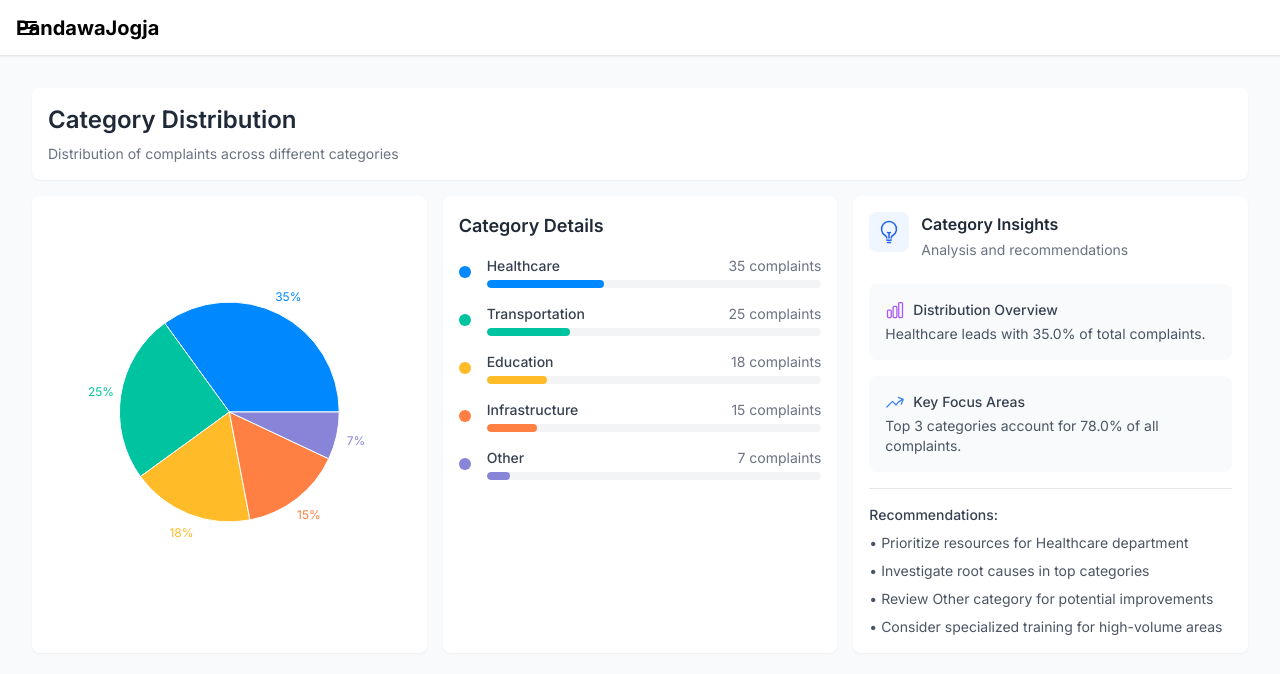
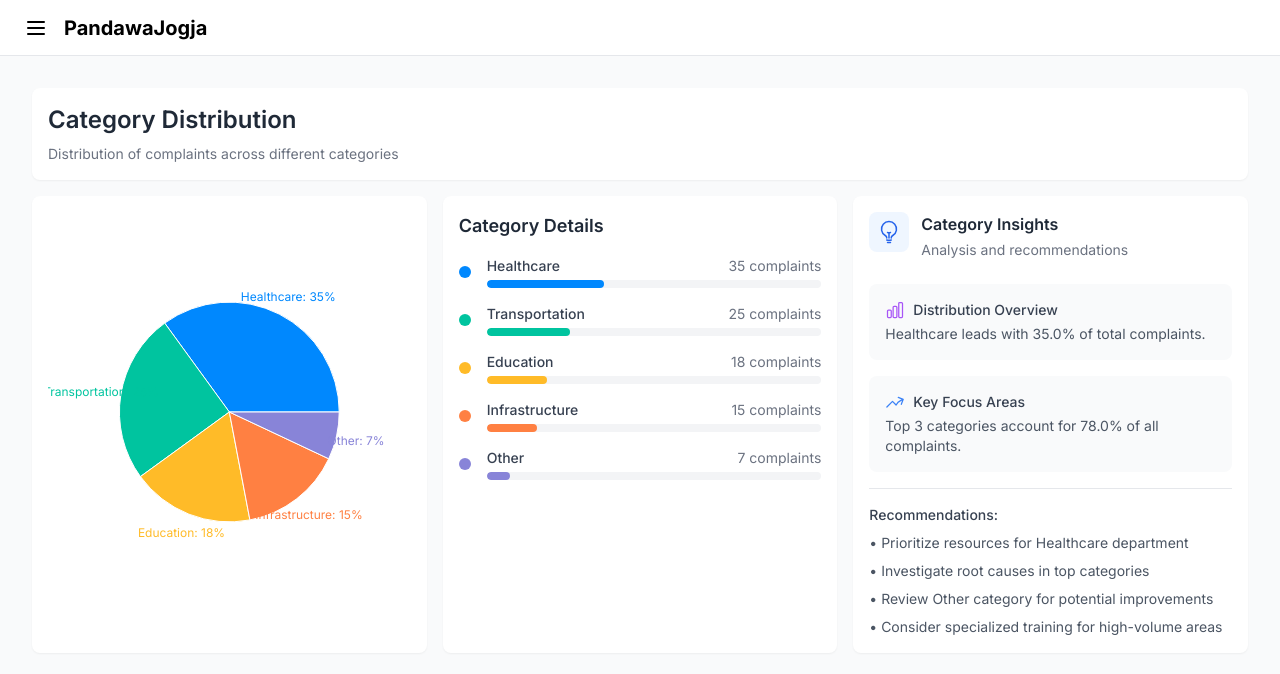
Before and after one commit to 848ill/PandawaJogja, a Next.js app: page /dashboard/categories in a window 1280 px wide. Both pictures are taken after a click on the button "Hide sidebar". Shown: the top 674 px of the page. Built offline with nearby package versions, Linux system fonts and the light colour scheme.

Commit message:
fix: tombol sidebar di header sejajar logo, label Pie chart nama+persen, warna sesuai slice, font kecil

```diff
--- a/app/components/DashboardLayoutClient.tsx
+++ b/app/components/DashboardLayoutClient.tsx
@@ -14,17 +14,17 @@ export default function DashboardLayoutClient({ children }: { children: React.Re
       )}
       <div className="flex-1 flex flex-col">
         {/* Header/topbar */}
-        <header className="flex items-center h-14 px-2 sm:px-4 border-b bg-white shadow-sm relative">
+        <header className="flex items-center h-14 px-2 sm:px-4 border-b bg-white shadow-sm">
           {!isSidebarOpen && (
             <button
-              className="p-2 rounded hover:bg-gray-100 absolute left-2 top-1/2 -translate-y-1/2"
+              className="p-2 rounded hover:bg-gray-100"
               onClick={() => setSidebarOpen(true)}
               aria-label="Show sidebar"
             >
               <svg className="w-6 h-6" fill="none" stroke="currentColor" viewBox="0 0 24 24"><path strokeLinecap="round" strokeLinejoin="round" strokeWidth={2} d="M4 6h16M4 12h16M4 18h16" /></svg>
             </button>
           )}
-          <span className="ml-0 font-bold text-lg sm:text-xl">PandawaJogja</span>
+          <span className="ml-2 font-bold text-lg sm:text-xl">PandawaJogja</span>
         </header>
         <main className="flex-1 overflow-y-auto p-2 sm:p-4 bg-gray-50">{children}</main>
       </div>
--- a/app/dashboard/categories/page.tsx
+++ b/app/dashboard/categories/page.tsx
@@ -41,9 +41,9 @@ export default function CategoriesPage() {
                     outerRadius={110}
                     fill="#8884d8"
                     dataKey="value"
-                    label={({ percent, x, y, index }) => (
+                    label={({ name, percent, x, y, index }) => (
                       <text x={x} y={y} textAnchor="middle" dominantBaseline="central" fontSize={12} fill={COLORS[index % COLORS.length]}>
-                        {(percent * 100).toFixed(0)}%
+                        {name}: {(percent * 100).toFixed(0)}%
                       </text>
                     )}
                   >
```
